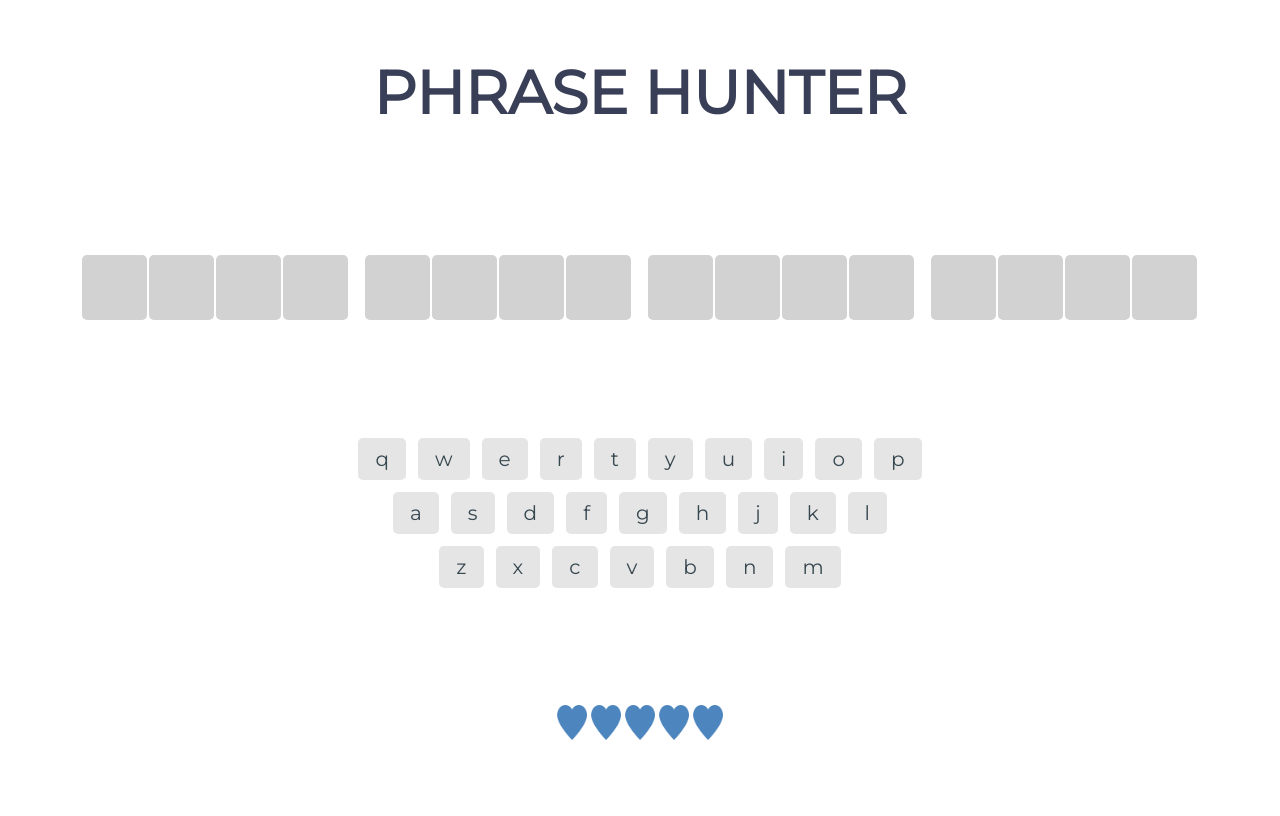
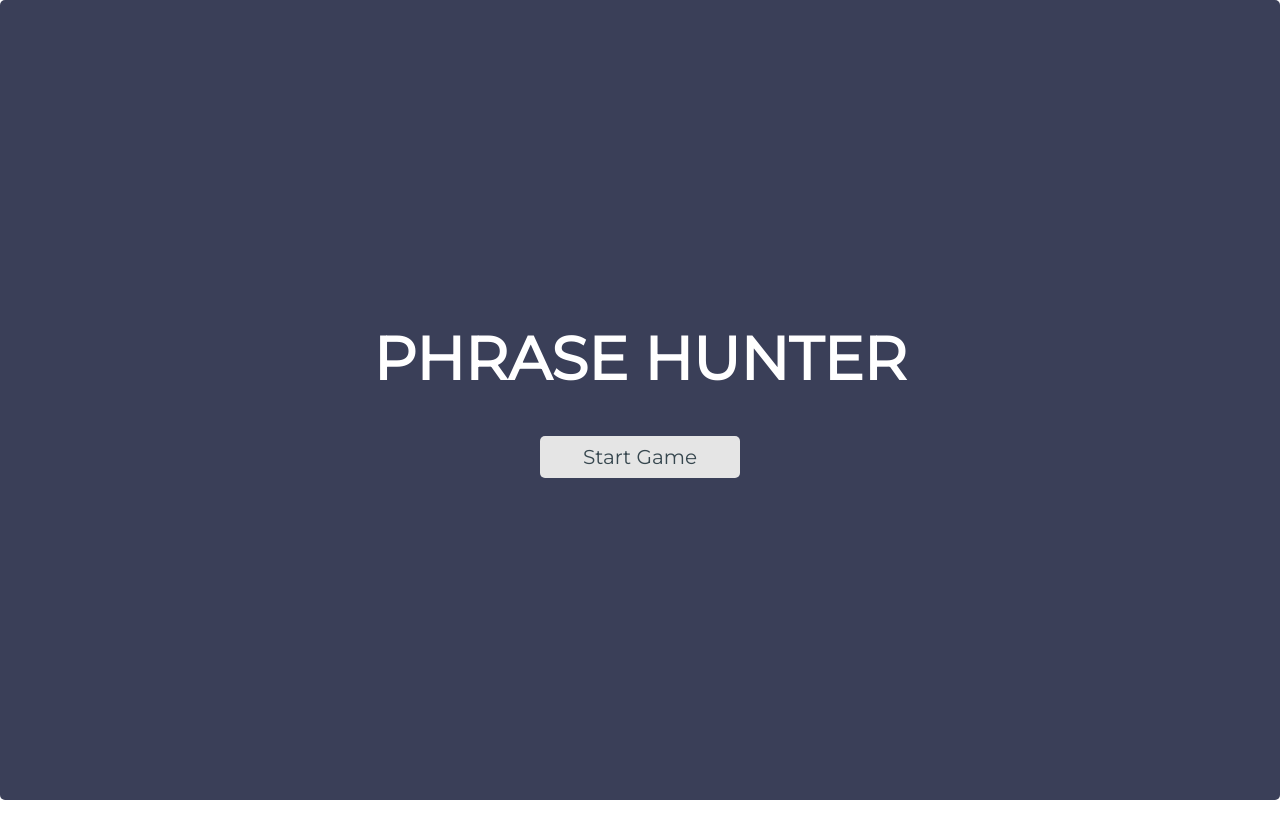
Before and after one commit to MaharjanR/phrase-hunter, a plain HTML site: page index.html in a window 1280 px wide. Drawn offline with Linux system fonts and the light colour scheme.

Commit message:
made small fixes

```diff
--- a/css/styles.css
+++ b/css/styles.css
@@ -101,6 +101,7 @@ button {
   color: transparent;
   background: var(--color-neutral-light);
   border-radius: 5px;
+  user-select: none;
 }
 
 .space {
--- a/js/Game.js
+++ b/js/Game.js
@@ -39,6 +39,9 @@
         return randomPhrase;
     }
 
+    /**
+     * Begins the game by selecting random phrase and displaying it to the user
+     */
     startGame(){
         const overlay = document.querySelector('#overlay');
         overlay.style.display = 'none';
@@ -46,4 +49,8 @@
 
         this.activePhrase.addPhraseToDisplay();
     }
+
+    handleInteractions(){
+
+    }
 }
--- a/js/Phrase.js
+++ b/js/Phrase.js
@@ -14,7 +14,7 @@
     addPhraseToDisplay(){
 
         // getting phrases randomly and assigning ul element of phrase id from HTML
-        const activePhrase = game.getRandomPhrase().phrase;
+        const activePhrase = game.activePhrase.phrase;
         const phraseUl = document.querySelector('#phrase ul');
 
         // lopping through the phrase and assigning each words to li with the class amd appending it in the HTML
--- a/js/app.js
+++ b/js/app.js
@@ -2,8 +2,10 @@
  * Project 4 - OOP Game App
  * app.js */
 
-const game = new Game();
+let game;
 
-game.startGame();
+document.querySelector('#btn__reset').addEventListener('click', function(){
 
-console.log(`Active phrase - phrase: ${game.activePhrase.phrase}`);
+    game = new Game;
+    game.startGame();
+});
```
